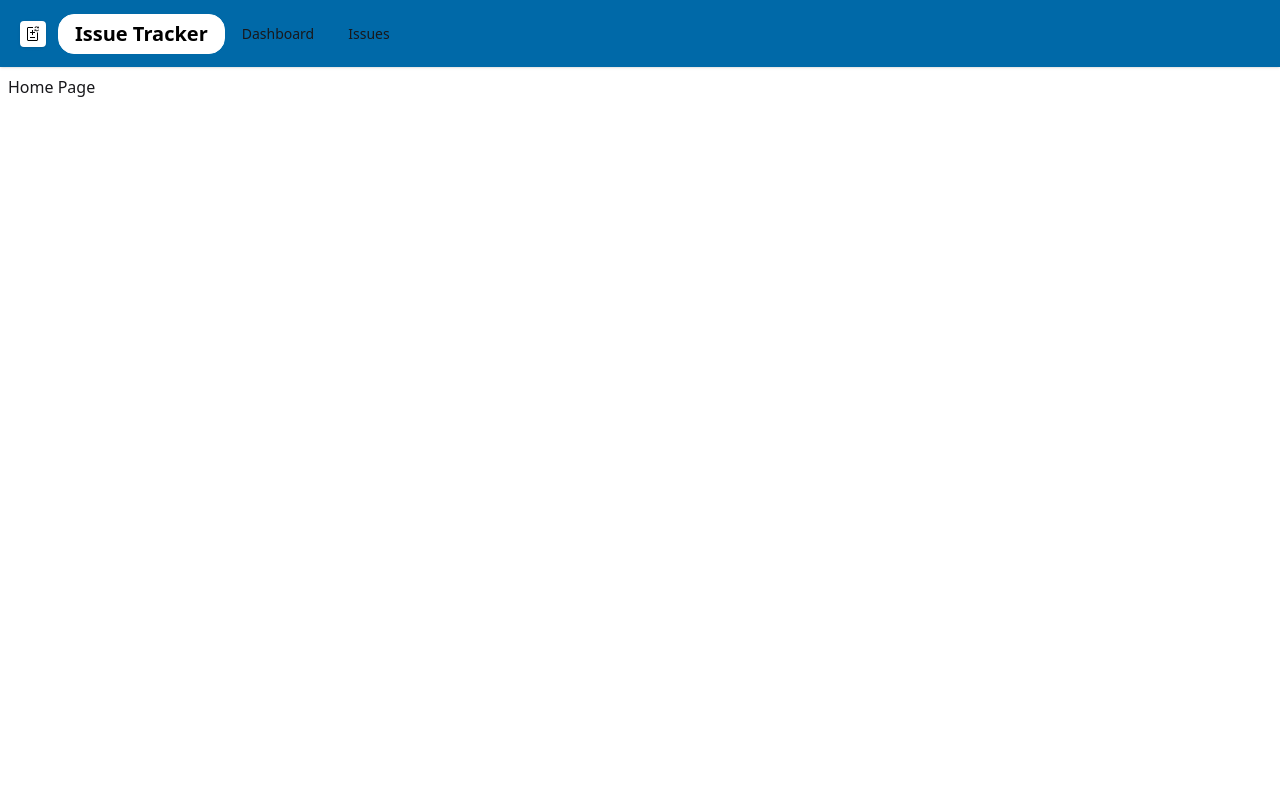
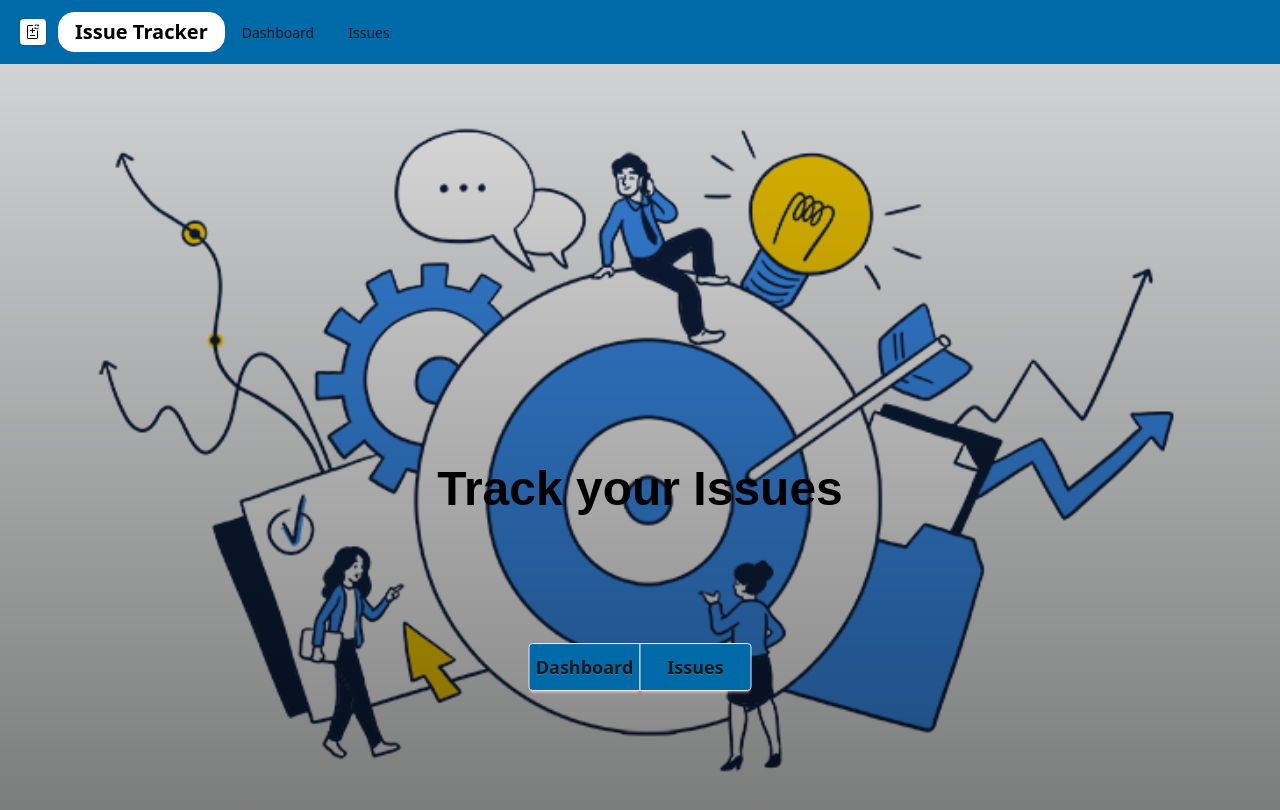
Before and after one commit to casper-zielinski/Issue-Tracker, a Next.js app: page / in a window 1280 px wide. Shown: the top 810 px of the page. Built offline with nearby package versions, Linux system fonts and the light colour scheme; what @radix-ui/themes would draw is missing.

Commit message:
feat: add Hero Section with Navigation Buttons
nextStep: make the main page Render on the Server and only the corresponding components render on the client

```diff
--- /dev/null
+++ b/src/app/Hero.module.css
@@ -0,0 +1,24 @@
+.Hero{
+      width: 100% !important;
+      height: calc(100vh - 1.75rem) !important;
+      background-position: center;
+      background-repeat: no-repeat;
+      background-size: cover;
+      position: relative;
+      background-image:linear-gradient(rgba(0, 0, 0, 0.137), rgba(0, 0, 0, 0.5)), url("/IssuePic.png") ;
+}
+
+.Hero::after
+{
+      position: absolute;
+      content: "Track your Issues";
+      left: 50%;
+      top: 55%;
+      translate: -50% -50%;
+      font-size: 3rem;
+      text-align: center;
+      color: black;
+      font-weight: 700;
+      font-family: Arial, Helvetica, sans-serif;
+      filter: drop-shadow();
+}
--- a/src/app/Issues/new/page.tsx
+++ b/src/app/Issues/new/page.tsx
@@ -70,10 +70,10 @@ const NewIssuePage = () => {
           name="Issue"
           control={control}
           render={({ field }) => (
-            <div className="w-1/2 min-w-3xs lg:w-2/3 focus-within:border-black focus-within:border-3 focus-within:bg-black focus-within:shadow-lg rounded transition-all">
+            <div className="w-1/2 min-w-3xs lg:w-2/3 focus-within:shadow-lg rounded transition-all">
               <SimpleMDE
                 placeholder="Issue"
-                className="bg-sky-700 rounded border-2"
+                className="bg-sky-700 rounded border-2 focus-within:shadow-2xl"
                 {...field}
               />
             </div>
--- a/src/app/Nav.tsx
+++ b/src/app/Nav.tsx
@@ -9,7 +9,7 @@ const Nav = () => {
   const currentPath = usePathname();
 
   return (
-    <div className="navbar bg-sky-700 shadow-sm">
+    <div className="navbar bg-sky-700 shadow-sm h-3">
       <div className="navbar-start">
         <div className="dropdown">
           <div tabIndex={0} role="button" className="btn btn-ghost md:hidden">
@@ -52,8 +52,8 @@ const Nav = () => {
         <div
           className={
             currentPath === "/"
-              ? "m-3 border-5 bg-white border-white shadow rounded"
-              : "m-3 border-5 border-sky-700 hover:bg-sky-500  hover:border-sky-500 hover:shadow-2xl rounded"
+              ? "mx-3 border-5 bg-white border-white shadow rounded"
+              : "mx-3 border-5 border-sky-700 hover:bg-sky-500  hover:border-sky-500 hover:shadow-2xl rounded"
           }
         >
           <Link href="/">
@@ -61,7 +61,7 @@ const Nav = () => {
               className={
                 currentPath === "/"
                   ? "text-black"
-                  : ""
+                  : "hover:shadow-lg"
               }
             />
           </Link>
--- a/src/app/layout.tsx
+++ b/src/app/layout.tsx
@@ -19,7 +19,7 @@ export default function RootLayout({
       <body>
           <Theme appearance="light" grayColor="sage" radius="large" scaling="110%">
           <Nav />
-          <main className="p-2">{children}</main>
+          <main>{children}</main>
         </Theme>
       </body>
     </html>
--- a/src/app/page.tsx
+++ b/src/app/page.tsx
@@ -1,8 +1,22 @@
+'use client'
+
+import Image from "next/image";
+import Styles from "./Hero.module.css"
+import { Button } from "@radix-ui/themes";
+import { useRouter } from "next/navigation";
 
 export default function Home() {
+
+  const router = useRouter();
+
   return (
     <>
-      Home Page
+      <div className={Styles.Hero}>
+       <div className="join absolute left-1/2 top-9/12 -translate-x-1/2">
+         <button className="btn btn-lg w-28 join-item bg-sky-700" onClick={() => router.push("/Dashboard")}>Dashboard</button>
+         <button className="btn btn-lg w-28 join-item bg-sky-700" onClick={() => router.push("/Issues")}>Issues</button>
+       </div>
+        </div>
     </>
   );
 }
```
Also changed, not shown: public/IssuePic.png (added), 1 other file (tests, documents, lock files or other folders).
